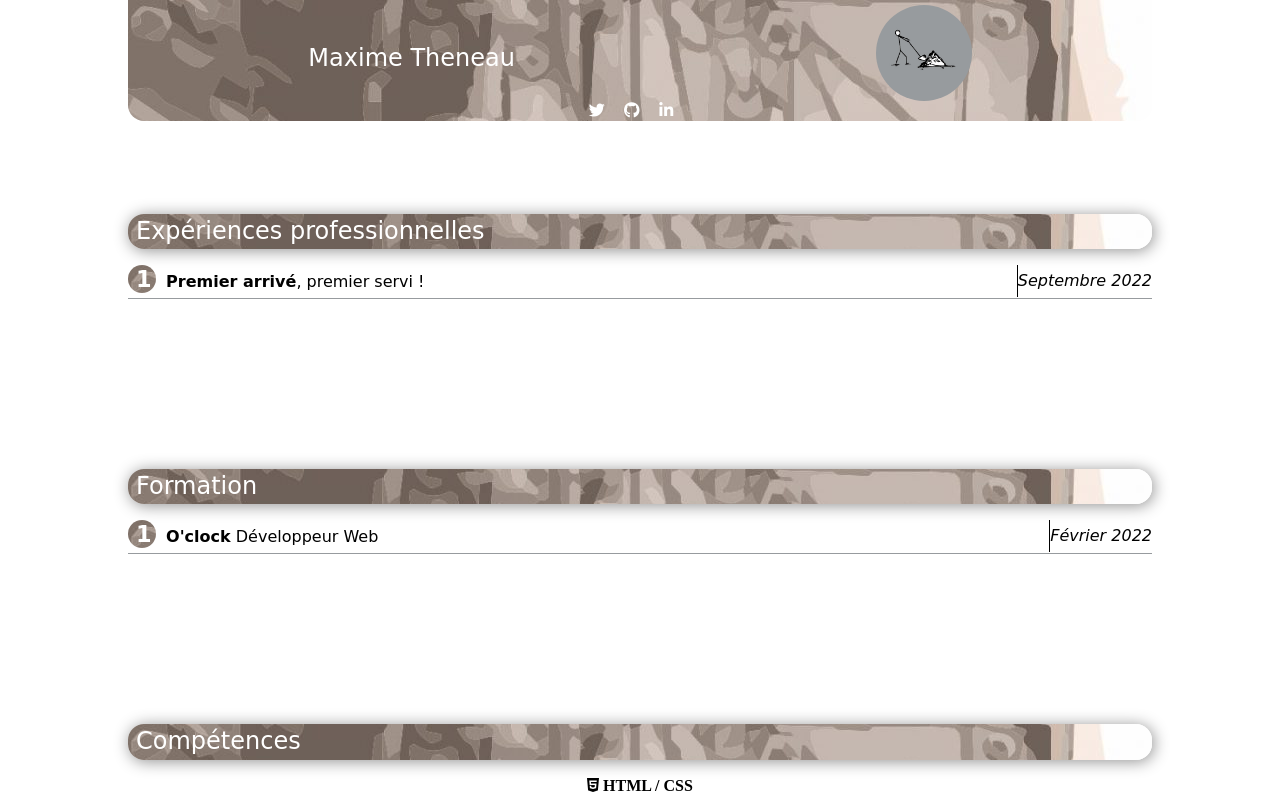
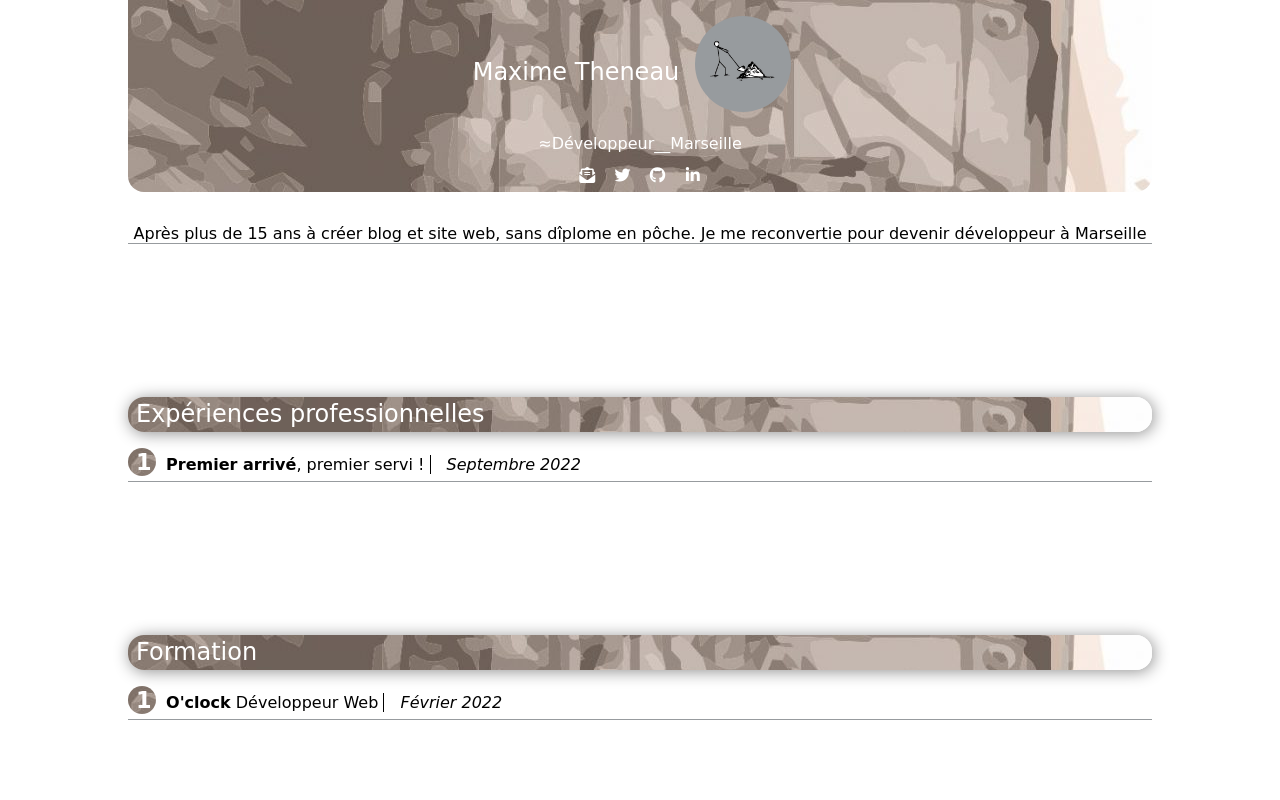
Before and after one commit to MaximeThe/cv, a plain HTML site: page index.html in a window 1280 px wide. Shown: the top 800 px of the page. Drawn offline with Linux system fonts and the light colour scheme; a web font is replaced by a local one.

Commit message:
Cv - version ordi img

```diff
--- a/css/style.css
+++ b/css/style.css
@@ -12,7 +12,7 @@ main {
   display: flex;
   flex-direction: column;
   height: 100vh;
-  justify-content: space-around;
+  justify-content: space-between;
 }
 
 header {
@@ -21,6 +21,8 @@ header {
   color: #FFFFFF;
   border-bottom-left-radius: 1rem;
   border-bottom-right-radius: 1rem;
+  text-align: center;
+  line-height: 2rem;
 }
 
 #top__head {
@@ -32,8 +34,8 @@ header {
 .header__logo {
   background-image: url(../images/logo.jpg);
   background-size: cover;
-  width: 6rem;
-  height: 6rem;
+  width: 3rem;
+  height: 3rem;
   border-radius: 100%;
   margin-top: 0.3rem;
 }
@@ -120,10 +122,32 @@ img.competence__img {
 time {
   font-style: italic;
   border-left: 0.1rem solid;
-  float: right;
+  padding-left: 1rem;
 }
 
 span.text__syne {
   font-family: 'Syne Mono';
   font-weight: bold;
 }
+a.formation__liens {
+  text-decoration: none;
+  color: black;
+}
+#description__perso{
+  text-align: center;
+  border-bottom: 0.1rem solid #979b9e;
+  padding-top: 2rem;
+}
+@media only screen and (min-width: 600px) {
+  .header__logo {
+    width: 6rem;
+    height: 6rem;
+    margin: 1rem;
+  }
+  #top__head {
+    display: flex;
+    align-items: center;
+    justify-content: center;
+  }
+
+}
--- a/index.html
+++ b/index.html
@@ -33,7 +33,14 @@
 
       </div>
 
+      <p class="header__description">≈Développeur__Marseille</p>
+
         <ul id="social__nav">
+
+          <li>
+            <a href="mailto:maxime.t@maximemotivationplusplus.fr">
+              <span class="fa fa-envelope-open-text fa-hover"></span>
+          </li>
 
           <li>
             <a href="https://twitter.com/MTheneau">
@@ -57,6 +64,9 @@
      </header>
 
   <main>
+    <section id="description__perso">
+      <p>Après plus de 15 ans à créer blog et site web, sans dîplome en pôche. Je me reconvertie pour devenir développeur à Marseille</p>
+    </section>
 
     <section >
 
@@ -80,7 +90,7 @@
 
             <li >
 
-              <p><strong>O'clock</strong> Développeur Web <time datetime="2022-02">Février 2022</time></p>
+              <p><strong><a class="formation__liens" href="https://oclock.io/formations/developpeur-web"> O'clock</a></strong> Développeur Web <time datetime="2022-02">Février 2022</time></p>
             </li>
 
           </ol>
```
